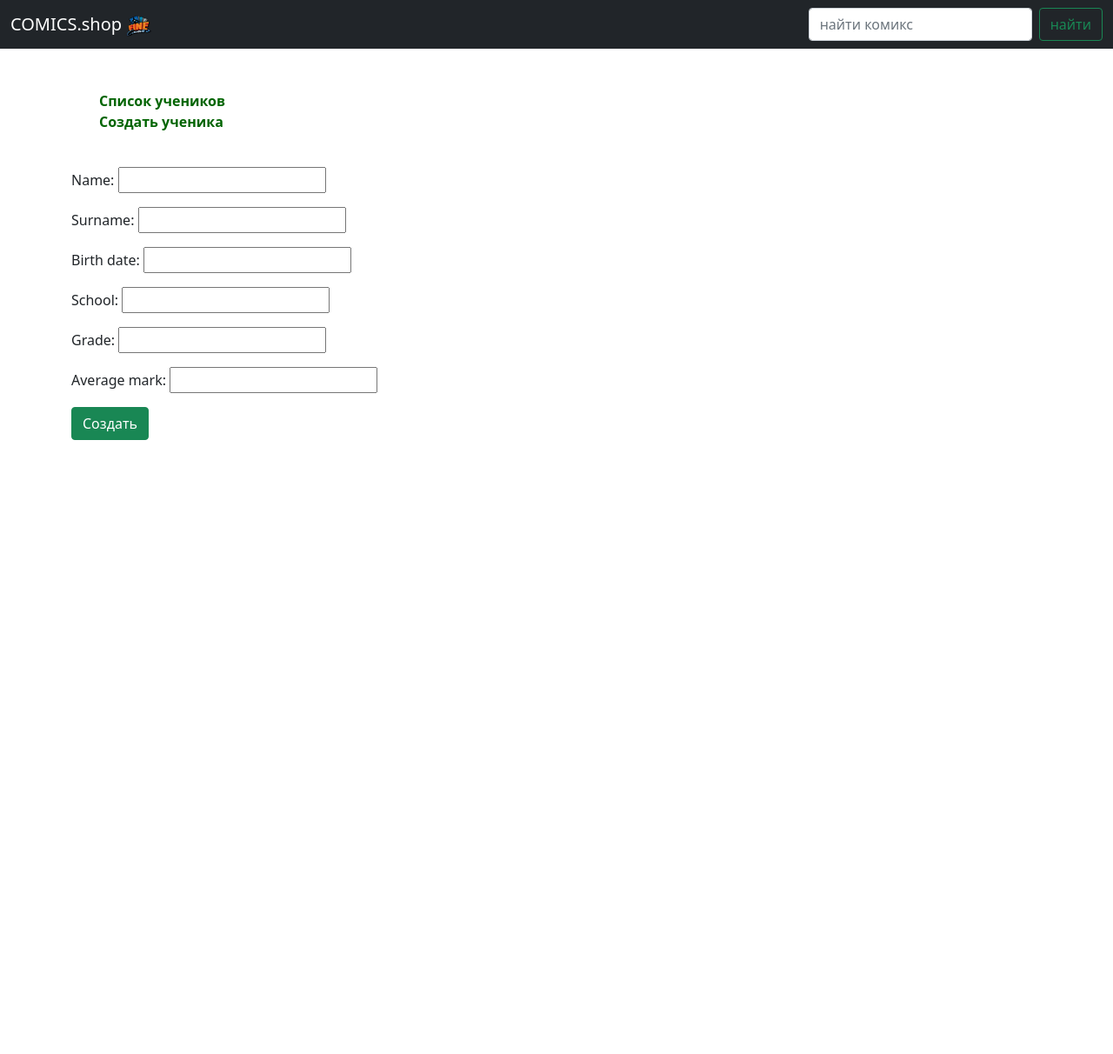
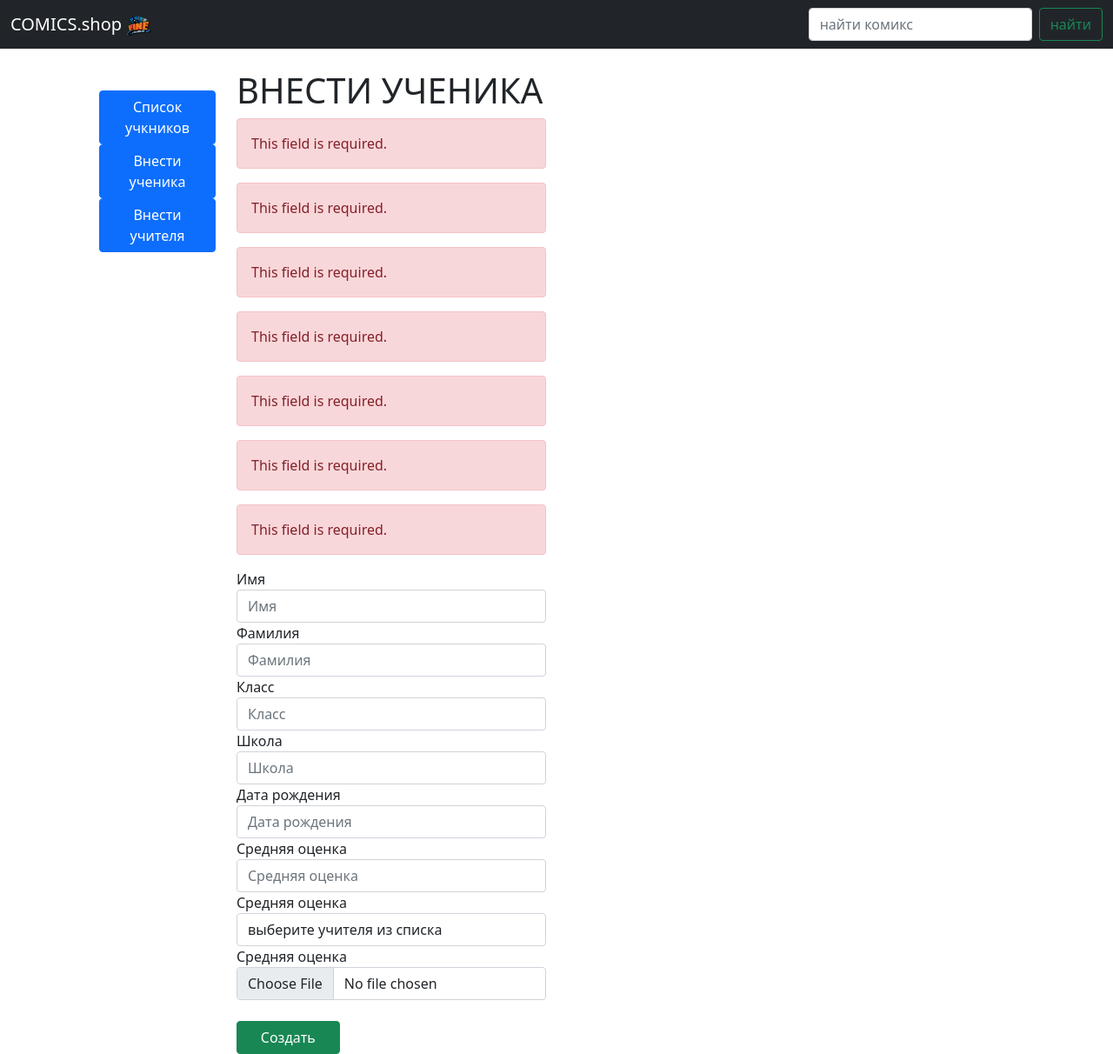
Before and after one commit to S4LAVAT/project3.0, a Django app: page /student_create in a window 1280 px wide. Shown: the whole page at 87% size. Before the commit the page ends 506 px from the top, so only its background shows below. Run offline with Django 4.2, Linux system fonts and the light colour scheme; data that the repository does not hold is empty; some libraries are stand-ins or nearby versions.

Commit message:
render_field

```diff
--- a/core/settings.py
+++ b/core/settings.py
@@ -38,7 +38,8 @@ INSTALLED_APPS = [
     'django.contrib.messages',
     'django.contrib.staticfiles',
     'blogs',
-    'students'
+    'students',
+    'widget_tweaks'
 
 ]
 
--- a/students/forms.py
+++ b/students/forms.py
@@ -1,17 +1,17 @@
-from django.forms import ModelForm
-
+from django import forms
 from students.models import Student, Teacher
 
 
-class StudentForm(ModelForm):
+class StudentForm(forms.ModelForm):
+	teacher = forms.ModelChoiceField(queryset=Teacher.objects.all(), empty_label='выберите учителя из списка')
 	class Meta:
 		model = Student
-		fields = ('name', 'surname', 'birth_date', 'school', 'grade', 'average_mark'
+		fields = ('name', 'surname', 'birth_date', 'school', 'grade', 'average_mark', 'teacher', 'photo'
 
 			)
 
 
-class TeacherForm(ModelForm):
+class TeacherForm(forms.ModelForm):
 	class Meta:
 		model = Teacher
 		fields = ('name', 'surname', 'birth_date', 'school'
--- a/students/models.py
+++ b/students/models.py
@@ -23,8 +23,7 @@ class Student(models.Model):
 	average_mark = models.DecimalField(decimal_places=1, max_digits=2)
 	photo = models.ImageField(upload_to='cover', null=True, blank=True)
 	school = models.CharField(max_length=300)
-	teacher = models.ForeignKey(Teacher,
-		on_delete=models.CASCADE, null=True)
+	teacher = models.ForeignKey(Teacher, on_delete=models.CASCADE, null=True)
 
 
 	def __str__(self):
--- a/students/views.py
+++ b/students/views.py
@@ -42,7 +42,7 @@ def student_detail(request, student_id):
 
 
 def student_create(request):
-	form = StudentForm(request.POST or None)
+	form = StudentForm(request.POST or None, files=request.FILES)
 	if request.method == 'POST':
 		if form.is_valid:
 			form.save()
--- a/templates/_base.html
+++ b/templates/_base.html
@@ -39,13 +39,13 @@
 	<div class="container">
 		<div class="row">
 
-			<div class="col-4 mt-5">
+			<div class="col-2 mt-5">
 				<aside>
 					<ul>
-						<li class="sidebar-link"><a href="">Список учеников</a></li>
-						<li class="sidebar-link"><a href="">Создать ученика</a></li>
-						<li class="sidebar-link"><a href=""></a></li>
-						<li class="sidebar-link"><a href=""></a></li>
+
+						<a class="btn btn-primary" href="{% url 'student_list' %}" role="button">Список учкников</a>
+						<a class="btn btn-primary" href="{% url 'student_create' %}" role="button">Внести ученика</a>
+						<a class="btn btn-primary" href="{% url 'teacher_create' %}" role="button">Внести учителя</a>
 					</ul>
 				</aside>
 			</div>
--- a/templates/students/student_create.html
+++ b/templates/students/student_create.html
@@ -1,14 +1,55 @@
 {% extends '_base.html' %}
+{% load widget_tweaks %}
+
 
 {% block content %}
 
-	<div class="mt-4">
+	<div class="col-4 mt-4 ">
+		<h1>ВНЕСТИ УЧЕНИКА</h1>
+		{% if form.errors %}
+			{% for field in form %}
+				{% for err in field.errors %}
+				<div class="alert alert-danger" role="alert">
+					{{err|escape}}
+				</div>
+				{% endfor %}
+			{% endfor %}
+		{% endif %}
+
 		<form action="" method="POST">
 			{% csrf_token %}
-			{{ form.as_p }}
+			<label>Имя</label>
+			{% render_field form.name placeholder='Имя' class="form-control" %}
+
+
+			<label>Фамилия</label>
+			{% render_field form.surname  placeholder='Фамилия' class="form-control" %}
+
+			<label>Класс</label>
+			{% render_field form.grade placeholder='Класс' class="form-control" %}
+
+
+			<label>Школа</label>
+			{% render_field form.school placeholder='Школа' class="form-control" %}
+
+			<label>Дата рождения</label>
+			{% render_field form.birth_date placeholder='Дата рождения' class="form-control" %}
+
+
+			<label>Средняя оценка</label>
+			{% render_field form.average_mark placeholder='Средняя оценка' class="form-control" %}
+
+			<label>Средняя оценка</label>
+			{% render_field form.teacher placeholder='Средняя оценка' class="form-control" %}
+
+			<label>Средняя оценка</label>
+			{% render_field form.photo placeholder='Средняя оценка' class="form-control" %}
+
+
+
 			<button
 				type="sumbit"
-				class="btn btn-success">
+				class=" col-4 mt-4 btn btn-success">
 				Создать
 			</button>
 		</form>
```
Also changed, not shown: templates/students/student_list.html (+7 -1 lines), templates/students/teacher_create.html (+5 -3 lines), templates/students/teacher_filter.html (+7 -0 lines).
